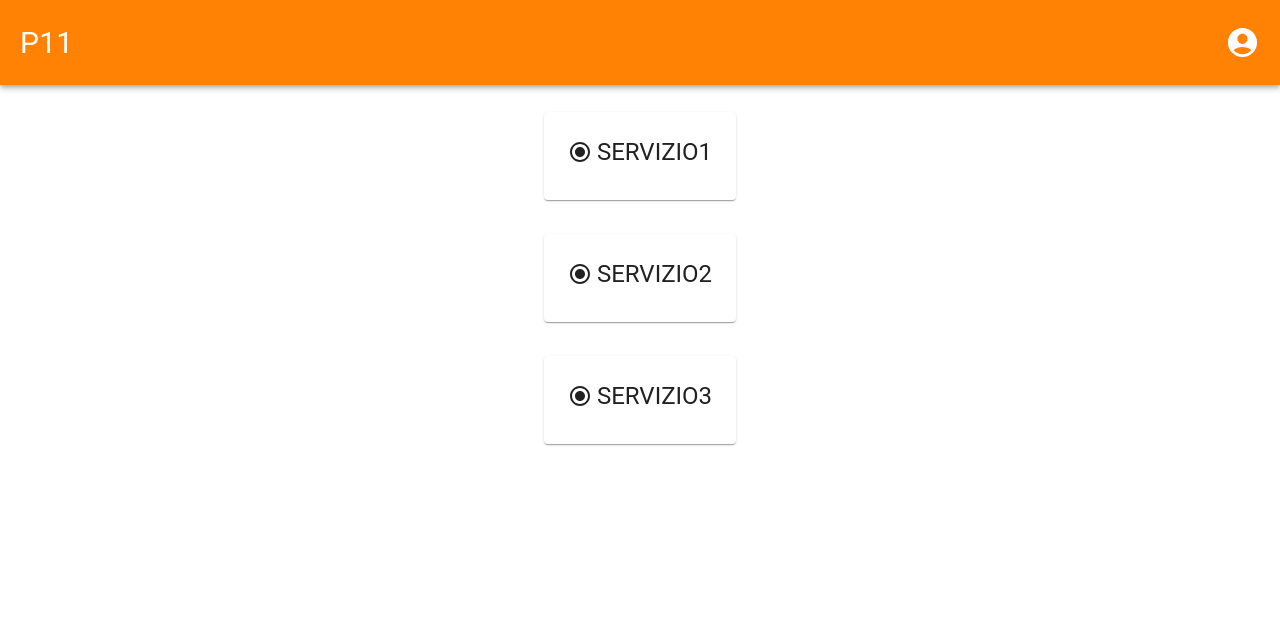
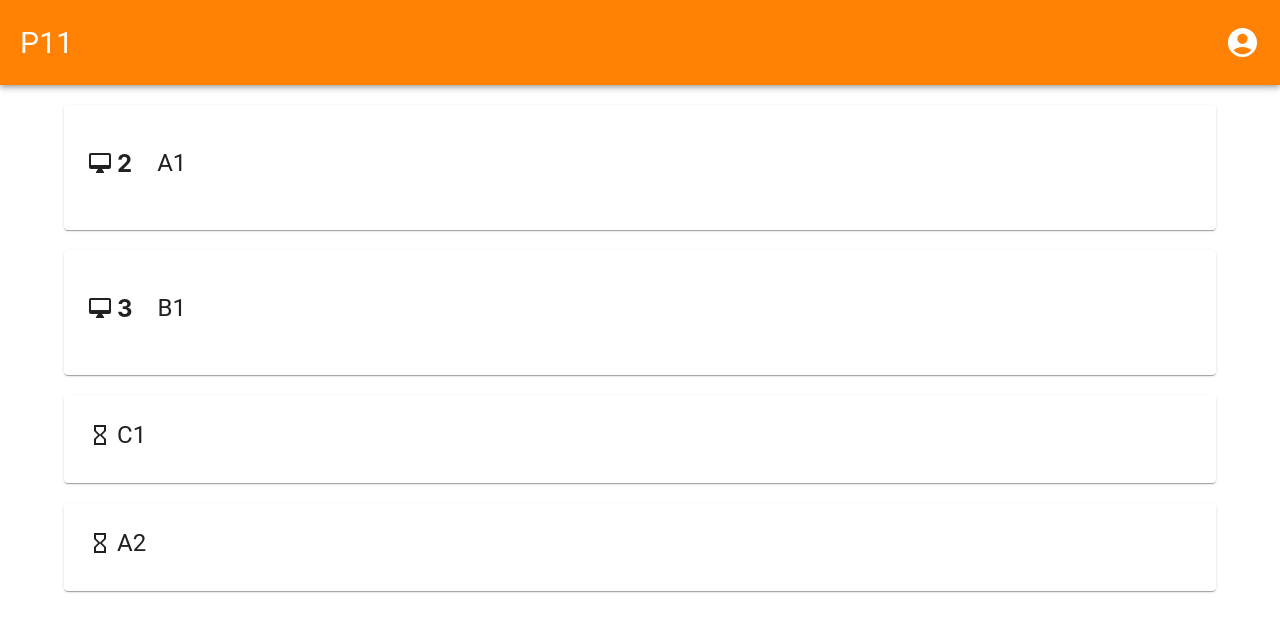
Before and after one commit to Frabari/OQM-p11, a React (Create React App) app in the folder frontend/: page /desk in a window 1280 px wide. Before the commit this address led to /totem. Shown: the top 632 px of the page. Built offline with nearby package versions, Linux system fonts and the light colour scheme.

Commit message:
fix: fixed route redirect with exact path

```diff
--- a/frontend/src/App.tsx
+++ b/frontend/src/App.tsx
@@ -28,11 +28,11 @@ export default function App() {
       <div className="App">
         <Navigation />
 
-        <Route path="/">
+        <Route exact path="/">
           <Redirect to="/totem" />
         </Route>
 
-        <Route path="/totem">
+        <Route exact path="/totem">
           {services.map((s) => (
             <Service key={s.prefix} name={s.name} />
           ))}
```
Also changed, not shown: 2 other files (tests, documents, lock files or other folders).
